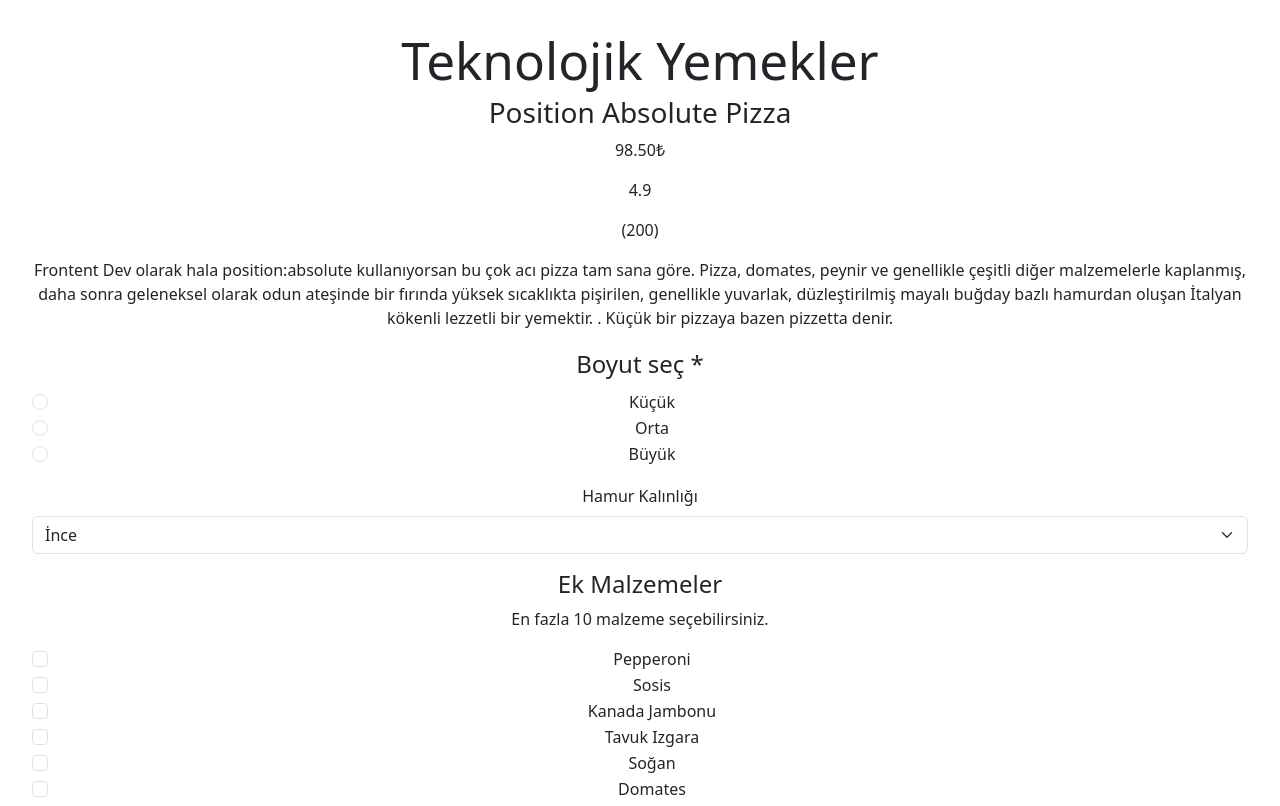
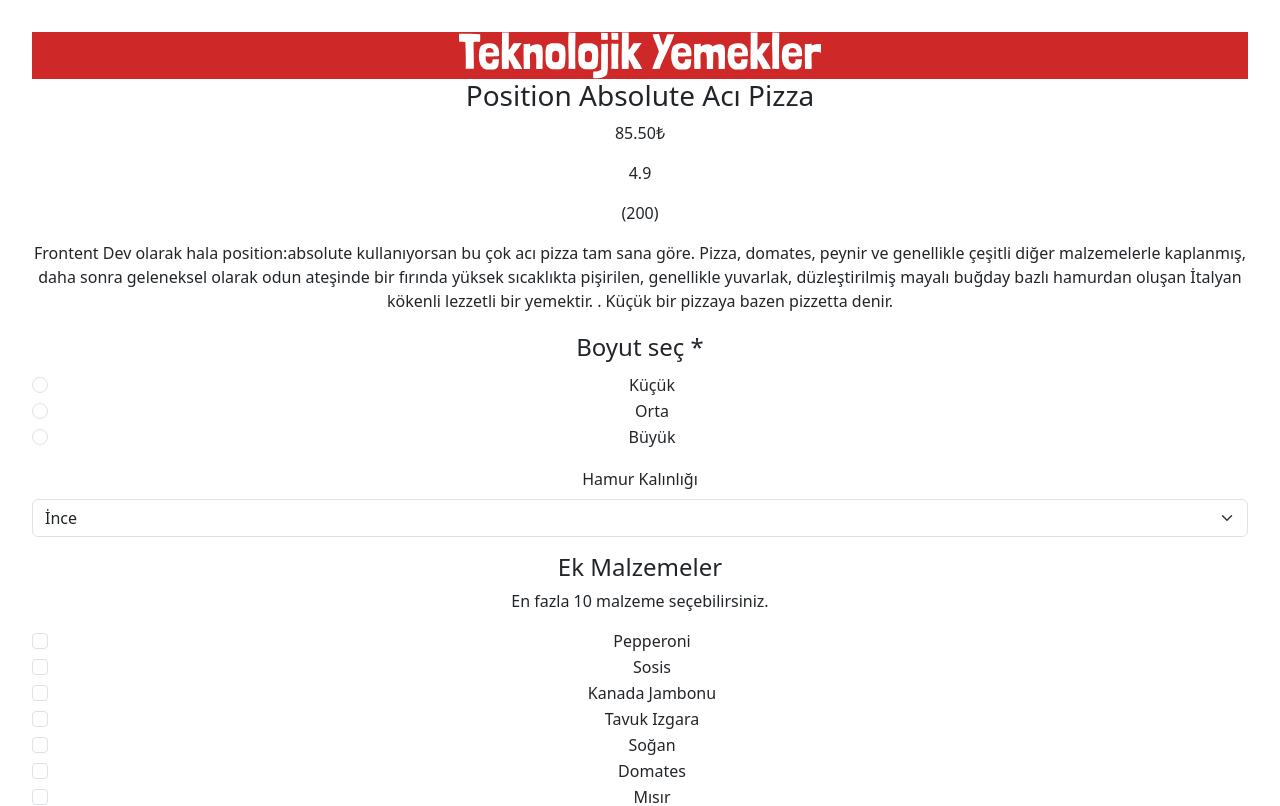
Before and after one commit to oznurtopcu/fsweb-s8-challenge-pizza, a React (Vite) app: page /order-pizza in a window 1280 px wide. Shown: the top 806 px of the page. Built offline with nearby package versions, Linux system fonts and the light colour scheme.

Commit message:
add content in home and success pages

```diff
--- a/src/components/Header.jsx
+++ b/src/components/Header.jsx
@@ -1,6 +1,7 @@
+import logo from "../../images/iteration-1-images/logo.svg";
 export default function Header() {
     return (
-        <header>
-          <h1>Teknolojik Yemekler</h1>
+        <header style={{background: '#CE2829'}}>
+          <img src={logo} alt="Logo" />
         </header>
       )}
--- a/src/components/Home.jsx
+++ b/src/components/Home.jsx
@@ -1,3 +1,16 @@
+import logo from "../../images/iteration-1-images/logo.svg";
+import banner from "../../images/iteration-1-images/home-banner.png";
+import { Button } from 'reactstrap';
+
 export default function Home() {
-
+    return(
+        <div style={{ background: `#CE2829`}}>
+            <img src={logo} alt="Logo"/>
+            <div className="homeText">
+                <p>KOD ACIKTIRIR</p>
+                <p>PİZZA DOYURUR</p>
+            </div>
+            <button type="submit" style={{ background: '#FDC913'}}>Acıktım</button>
+        </div>
+    );
 }
--- a/src/components/Success.jsx
+++ b/src/components/Success.jsx
@@ -1,3 +1,13 @@
+import logo from "../../images/iteration-1-images/logo.svg";
+
 export default function Success() {
+return (
+    <div style={{ background: `#CE2829`}}>
+        <img src={logo} alt="Logo" />
+        <div className="successText">
+            <p>TEBRİKLER!</p>
+            <p>SİPARİŞİNİZ ALINDI!</p>
+        </div>
+    </div>
 
-}
+)}
--- a/src/sampleData.js
+++ b/src/sampleData.js
@@ -1,6 +1,6 @@
 const sampleData = {
-baslik: "Position Absolute Pizza",
-fiyat: "98.50",
+baslik: "Position Absolute Acı Pizza",
+fiyat: "85.50",
 puan: "4.9",
 yorumSayisi: "200",
 aciklama: "Frontent Dev olarak hala position:absolute kullanıyorsan bu çok acı pizza tam sana göre. Pizza, domates, peynir ve genellikle çeşitli diğer malzemelerle kaplanmış, daha sonra geleneksel olarak odun ateşinde bir fırında yüksek sıcaklıkta pişirilen, genellikle yuvarlak, düzleştirilmiş mayalı buğday bazlı hamurdan oluşan İtalyan kökenli lezzetli bir yemektir. . Küçük bir pizzaya bazen pizzetta denir.",
```
